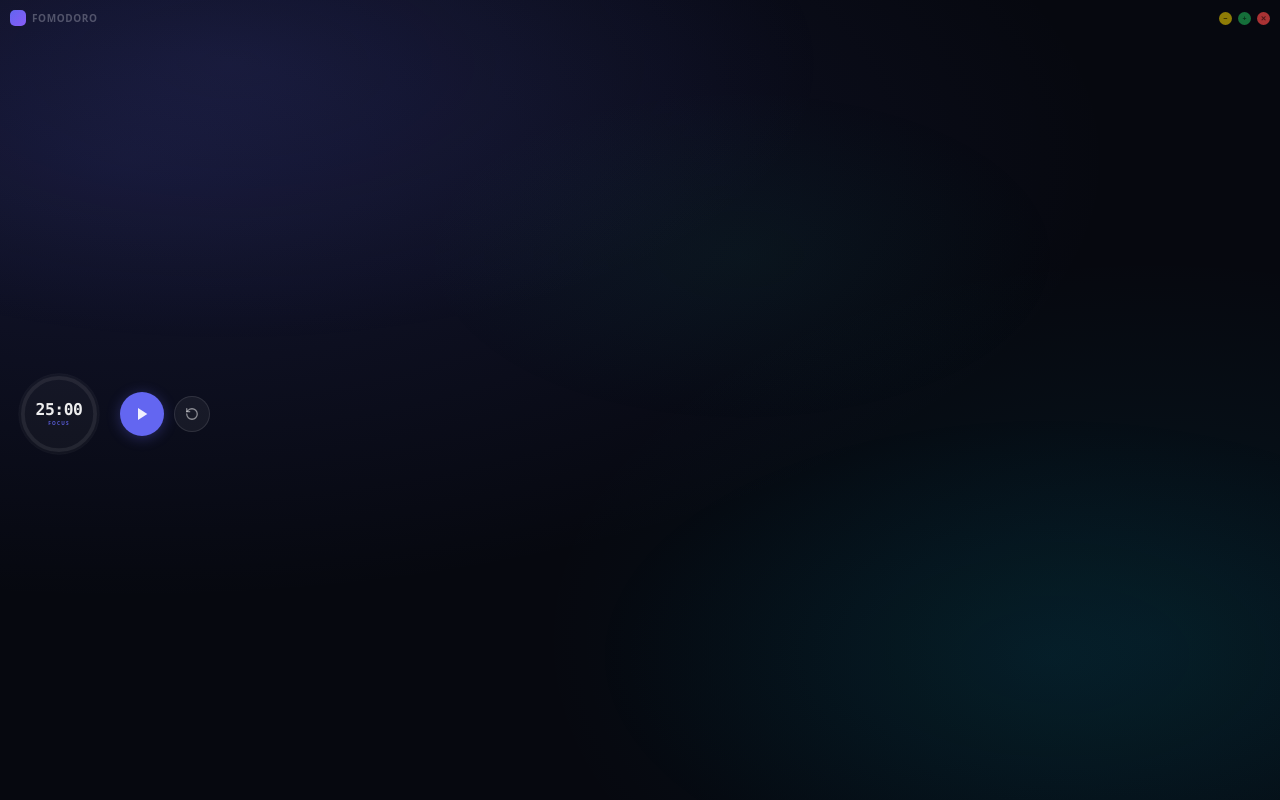
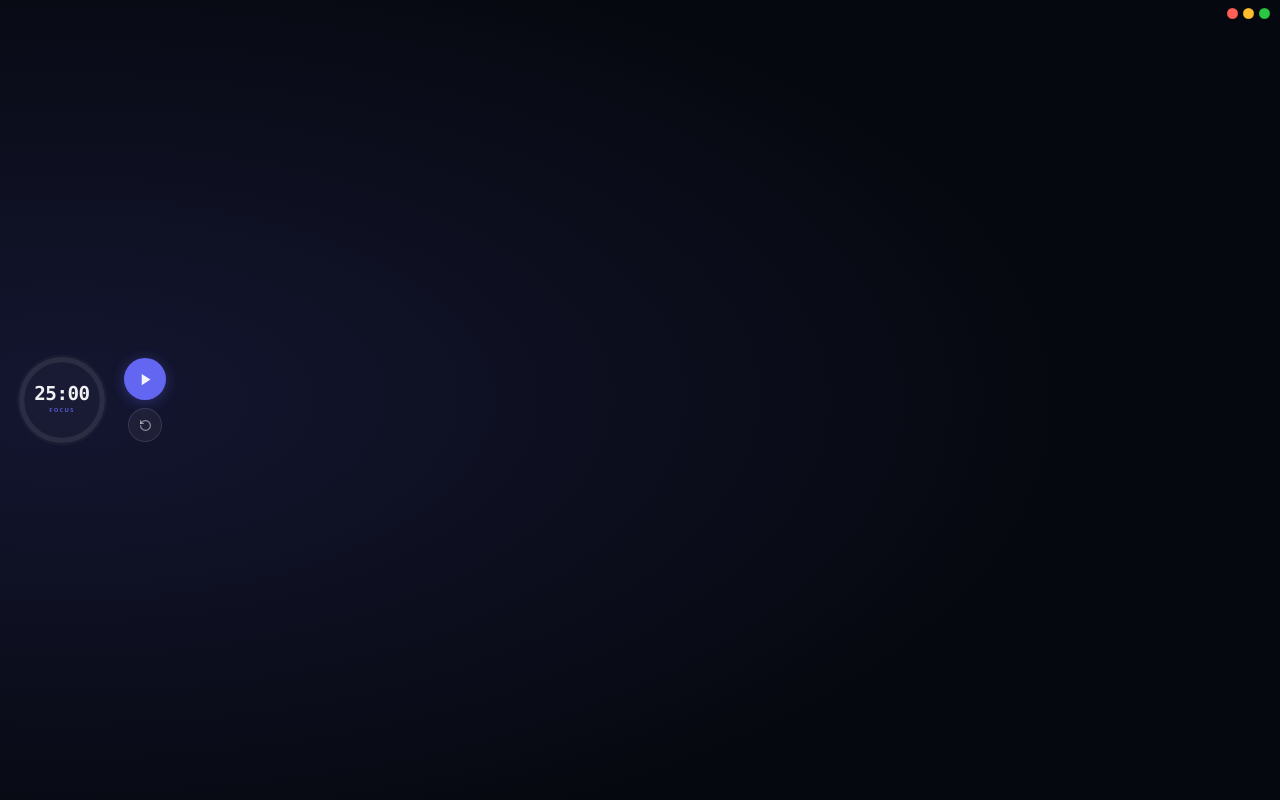
Before and after one commit to lakshy1/03-fomodoro, a Next.js app: page /timer in a window 1280 px wide. Built offline with nearby package versions, Linux system fonts and the light colour scheme.

Commit message:
Changes in PIP Mode

```diff
--- a/app/components/PomodoroTimer.tsx
+++ b/app/components/PomodoroTimer.tsx
@@ -10,7 +10,7 @@ const MODE_META = {
   long:  { label: "Long Break",  color: "#06b6d4", bg: "var(--cyan-dim)",    border: "var(--cyan-border)"    },
 } as const;
 
-type Mode = keyof typeof MODE_META;
+export type Mode = keyof typeof MODE_META;
 
 const RADIUS       = 110;
 const CIRCUMFERENCE = 2 * Math.PI * RADIUS;
@@ -25,44 +25,48 @@ function pad(n: number) { return n.toString().padStart(2, "0"); }
    PipTimerContent — rendered inside the Document PiP window.
    Icon-only buttons, fully responsive via vmin/vh/vw units.
 ───────────────────────────────────────────────────────────── */
-function MacDot({
-  bg, hoverBg, symbol, title, onClick,
-}: {
-  bg: string; hoverBg: string; symbol: string; title: string; onClick: () => void;
-}) {
-  const [hovered, setHovered] = useState(false);
+/* Shared mac dot + pip body used by both Document PiP and the /timer fallback page */
+function MacDots({ onClose, onMin, onMax }: { onClose: () => void; onMin: () => void; onMax: () => void }) {
+  const [hov, setHov] = useState<number>(-1);
+  const dots = [
+    { bg: "#ff5f57", hov: "#ff3b30", sym: "×", fn: onClose },
+    { bg: "#ffbd2e", hov: "#ff9500", sym: "−", fn: onMin  },
+    { bg: "#28c840", hov: "#34c759", sym: "↗", fn: onMax  },
+  ];
   return (
+    <div style={{ display: "flex", gap: 5, alignItems: "center" }}>
+      {dots.map((d, i) => (
         <button
-      onClick={onClick}
-      title={title}
-      onMouseEnter={() => setHovered(true)}
-      onMouseLeave={() => setHovered(false)}
+          key={i}
+          onClick={d.fn}
+          onMouseEnter={() => setHov(i)}
+          onMouseLeave={() => setHov(-1)}
           style={{
             width: 11, height: 11, borderRadius: "50%",
-        border: "none", padding: 0, cursor: "pointer",
-        background: hovered ? hoverBg : bg,
+            border: "none", padding: 0, cursor: "pointer", flexShrink: 0,
+            background: hov === i ? d.hov : d.bg,
             display: "flex", alignItems: "center", justifyContent: "center",
-        flexShrink: 0,
-        transition: "background 0.12s ease",
             fontSize: 7, fontWeight: 900, lineHeight: 1,
-        color: "rgba(0,0,0,0.6)",
+            color: "rgba(0,0,0,0.55)",
+            transition: "background 0.1s ease",
+            boxShadow: "inset 0 0 0 0.5px rgba(0,0,0,0.18)",
           }}
         >
-      {hovered ? symbol : null}
+          {hov === i ? d.sym : null}
         </button>
+      ))}
+    </div>
   );
 }
 
-function PipTimerContent() {
-  const { state, toggle, reset } = usePomodoroStore();
-  const { mode, timeLeft, running, settings } = state;
-
-  const duration = useMemo(() => {
-    if (mode === "short") return settings.shortBreakMinutes * 60;
-    if (mode === "long")  return settings.longBreakMinutes  * 60;
-    return settings.focusMinutes * 60;
-  }, [mode, settings]);
-
+export function PipBody({
+  timeLeft, running, mode, duration, toggle, reset,
+  onClose, onMin, onMax,
+}: {
+  timeLeft: number; running: boolean; mode: Mode; duration: number;
+  toggle: () => void; reset: () => void;
+  onClose: () => void; onMin: () => void; onMax: () => void;
+}) {
   const dashOffset = PIP_CIRCUM * (1 - (duration > 0 ? 1 - timeLeft / duration : 0));
   const mins = pad(Math.floor(timeLeft / 60));
   const secs = pad(timeLeft % 60);
@@ -73,9 +77,11 @@ function PipTimerContent() {
     <div
       style={{
         width: "100vw", height: "100vh",
-        display: "flex", flexDirection: "column",
+        position: "relative",
+        display: "flex", alignItems: "center",
+        gap: 14, padding: "0 12px 0 14px",
         background:
-          "radial-gradient(ellipse 140% 100% at 10% 20%, rgba(99,102,241,0.14), transparent 55%)," +
+          "radial-gradient(ellipse 160% 120% at 5% 50%, rgba(99,102,241,0.15), transparent 50%)," +
           "#06080f",
         boxSizing: "border-box",
         overflow: "hidden",
@@ -83,67 +89,30 @@ function PipTimerContent() {
         WebkitFontSmoothing: "antialiased",
       } as React.CSSProperties}
     >
-      {/* ── Mac traffic-light bar ── */}
-      <div
-        style={{
-          height: 22, flexShrink: 0,
-          display: "flex", alignItems: "center",
-          padding: "0 10px", gap: 6,
-          borderBottom: "1px solid rgba(255,255,255,0.05)",
-        }}
-      >
-        <MacDot
-          bg="rgba(239,68,68,0.75)" hoverBg="#ef4444"
-          symbol="×" title="Close"
-          onClick={() => window.close()}
-        />
-        <MacDot
-          bg="rgba(245,158,11,0.70)" hoverBg="#f59e0b"
-          symbol="−" title="Minimise"
-          onClick={() => { try { window.resizeTo(window.outerWidth, 22); } catch {} }}
-        />
-        <MacDot
-          bg="rgba(34,197,94,0.65)" hoverBg="#22c55e"
-          symbol="↗" title="Switch to app"
-          onClick={() => { try { (window.opener as Window | null)?.focus(); } catch {} window.close(); }}
-        />
-        <span
-          style={{
-            flex: 1, textAlign: "center",
-            fontSize: 9, fontWeight: 600,
-            color: "rgba(255,255,255,0.22)",
-            letterSpacing: "0.08em", textTransform: "uppercase",
-            pointerEvents: "none", userSelect: "none",
-          }}
-        >
-          FomoDoro
-        </span>
+      {/* Mac dots — absolute top-right */}
+      <div style={{ position: "absolute", top: 8, right: 10, zIndex: 10 }}>
+        <MacDots onClose={onClose} onMin={onMin} onMax={onMax} />
       </div>
 
-      {/* ── Ring + buttons row ── */}
-      <div
-        style={{
-          flex: 1, minHeight: 0,
-          display: "flex", alignItems: "center",
-          gap: 14, padding: "0 16px",
-        }}
-      >
-        {/* Ring */}
-        <div style={{ flexShrink: 0, width: 76, height: 76 }}>
+      {/* ── Ring — big ── */}
+      <div style={{ flexShrink: 0, width: 96, height: 96 }}>
         <svg
           width="100%" height="100%"
           viewBox="0 0 100 100"
           style={{
             overflow: "visible",
-              filter: running ? `drop-shadow(0 0 7px ${color}55)` : "none",
+            filter: running ? `drop-shadow(0 0 9px ${color}66)` : "none",
             transition: "filter 0.5s ease",
           }}
         >
-            <circle cx="50" cy="50" r="47" fill="rgba(255,255,255,0.03)" stroke="rgba(255,255,255,0.05)" strokeWidth="0.5"/>
-            <circle cx="50" cy="50" r={PIP_R} fill="none" stroke="rgba(255,255,255,0.07)" strokeWidth="5"/>
+          {/* Glass fill */}
+          <circle cx="50" cy="50" r="47" fill="rgba(255,255,255,0.025)" stroke="rgba(255,255,255,0.04)" strokeWidth="0.5"/>
+          {/* Track */}
+          <circle cx="50" cy="50" r={PIP_R} fill="none" stroke="rgba(255,255,255,0.08)" strokeWidth="5.5"/>
+          {/* Arc */}
           <circle
             cx="50" cy="50" r={PIP_R}
-              fill="none" stroke={color} strokeWidth="5" strokeLinecap="round"
+            fill="none" stroke={color} strokeWidth="5.5" strokeLinecap="round"
             strokeDasharray={PIP_CIRCUM} strokeDashoffset={dashOffset}
             style={{
               transform: "rotate(-90deg)",
@@ -152,77 +121,98 @@ function PipTimerContent() {
               transition: "stroke-dashoffset 0.85s ease, stroke 0.4s ease",
             }}
           />
+          {/* Time */}
           <text
             x="50" y="45" textAnchor="middle" dominantBaseline="middle"
-              fill="rgba(255,255,255,0.93)" fontSize="20" fontWeight="700"
+            fill="rgba(255,255,255,0.94)" fontSize="20" fontWeight="700"
             fontFamily="ui-monospace,'SF Mono',Consolas,monospace" letterSpacing="-0.5"
           >
             {mins}:{secs}
           </text>
+          {/* Mode label */}
           <text
             x="50" y="63" textAnchor="middle"
-              fill={color} fontSize="6" fontWeight="600" letterSpacing="1.2" opacity="0.9"
+            fill={color} fontSize="6" fontWeight="600" letterSpacing="1.4" opacity="0.85"
           >
             {modeShort}
           </text>
         </svg>
       </div>
 
-        {/* Buttons */}
-        <div style={{ display: "flex", alignItems: "center", gap: 9 }}>
+      {/* ── Vertical icon buttons ── */}
+      <div style={{ display: "flex", flexDirection: "column", alignItems: "center", gap: 8 }}>
+        {/* Play / Pause */}
         <button
           onClick={toggle}
           style={{
-              width: 40, height: 40, borderRadius: "50%",
-              background: running ? "rgba(99,102,241,0.22)" : color,
-              border: `1.5px solid ${running ? "rgba(99,102,241,0.4)" : "transparent"}`,
+            width: 42, height: 42, borderRadius: "50%", padding: 0,
+            background: running ? "rgba(99,102,241,0.20)" : color,
+            border: `1.5px solid ${running ? "rgba(99,102,241,0.38)" : "transparent"}`,
             display: "flex", alignItems: "center", justifyContent: "center",
-              cursor: "pointer",
-              boxShadow: running ? "none" : `0 2px 12px ${color}55`,
+            cursor: "pointer", flexShrink: 0,
+            boxShadow: running ? "none" : `0 2px 14px ${color}55`,
             transition: "all 0.18s ease",
-              padding: 0, flexShrink: 0,
           }}
         >
           {running ? (
-              <svg width="14" height="14" viewBox="0 0 24 24" fill="rgba(255,255,255,0.9)">
+            <svg width="15" height="15" viewBox="0 0 24 24" fill="rgba(255,255,255,0.92)">
               <rect x="6" y="4" width="4" height="16" rx="1"/>
               <rect x="14" y="4" width="4" height="16" rx="1"/>
             </svg>
           ) : (
-              <svg width="14" height="14" viewBox="0 0 24 24" fill="rgba(255,255,255,0.9)">
+            <svg width="15" height="15" viewBox="0 0 24 24" fill="rgba(255,255,255,0.92)">
               <polygon points="6,3 20,12 6,21"/>
             </svg>
           )}
         </button>
 
+        {/* Reset */}
         <button
           onClick={reset}
           style={{
-              width: 32, height: 32, borderRadius: "50%",
+            width: 34, height: 34, borderRadius: "50%", padding: 0,
             background: "rgba(255,255,255,0.05)",
             border: "1.5px solid rgba(255,255,255,0.10)",
             display: "flex", alignItems: "center", justifyContent: "center",
-              cursor: "pointer",
+            cursor: "pointer", flexShrink: 0,
             transition: "all 0.18s ease",
-              padding: 0, flexShrink: 0,
           }}
           onMouseEnter={e => {
             (e.currentTarget as HTMLElement).style.background = "rgba(255,255,255,0.10)";
-              (e.currentTarget as HTMLElement).style.borderColor = "rgba(255,255,255,0.18)";
+            (e.currentTarget as HTMLElement).style.borderColor = "rgba(255,255,255,0.20)";
           }}
           onMouseLeave={e => {
             (e.currentTarget as HTMLElement).style.background = "rgba(255,255,255,0.05)";
             (e.currentTarget as HTMLElement).style.borderColor = "rgba(255,255,255,0.10)";
           }}
         >
-            <svg width="13" height="13" viewBox="0 0 24 24" fill="none" stroke="rgba(255,255,255,0.5)" strokeWidth="2.2" strokeLinecap="round" strokeLinejoin="round">
+          <svg width="13" height="13" viewBox="0 0 24 24" fill="none" stroke="rgba(255,255,255,0.50)" strokeWidth="2.2" strokeLinecap="round" strokeLinejoin="round">
             <path d="M3 12a9 9 0 1 0 9-9 9.75 9.75 0 0 0-6.74 2.74L3 8"/>
             <path d="M3 3v5h5"/>
           </svg>
         </button>
       </div>
     </div>
-    </div>
+  );
+}
+
+function PipTimerContent() {
+  const { state, toggle, reset } = usePomodoroStore();
+  const { mode, timeLeft, running, settings } = state;
+  const duration = useMemo(() => {
+    if (mode === "short") return settings.shortBreakMinutes * 60;
+    if (mode === "long")  return settings.longBreakMinutes  * 60;
+    return settings.focusMinutes * 60;
+  }, [mode, settings]);
+
+  return (
+    <PipBody
+      timeLeft={timeLeft} running={running} mode={mode} duration={duration}
+      toggle={toggle} reset={reset}
+      onClose={() => window.close()}
+      onMin={() => { try { window.resizeTo(window.outerWidth, 30); } catch {} }}
+      onMax={() => { try { (window.opener as Window | null)?.focus(); } catch {} window.close(); }}
+    />
   );
 }
 
@@ -342,7 +332,7 @@ export default function PomodoroTimer({
         try {
           const pipWin: Window = await (
             window as unknown as { documentPictureInPicture: { requestWindow: (o: object) => Promise<Window> } }
-          ).documentPictureInPicture.requestWindow({ width: 290, height: 120 });
+          ).documentPictureInPicture.requestWindow({ width: 230, height: 116 });
 
           // Inject reset CSS — kill all scrollbars and overflow
           const style = pipWin.document.createElement("style");
@@ -370,7 +360,7 @@ export default function PomodoroTimer({
         popupRef.current = window.open(
           "/timer",
           "fomodoro-timer",
-          "width=290,height=154,resizable=yes,scrollbars=no,location=no,toolbar=no,menubar=no,status=no"
+          "width=230,height=170,resizable=yes,scrollbars=no,location=no,toolbar=no,menubar=no,status=no"
         );
       }
     };
--- a/app/timer/page.tsx
+++ b/app/timer/page.tsx
@@ -2,53 +2,7 @@
 
 import { useMemo } from "react";
 import { usePomodoroStore } from "../components/usePomodoroStore";
-
-const RADIUS = 42;
-const CIRCUMFERENCE = 2 * Math.PI * RADIUS;
-
-const MODE = {
-  focus: { label: "FOCUS",       color: "#6366f1" },
-  short: { label: "SHORT BREAK", color: "#10b981" },
-  long:  { label: "LONG BREAK",  color: "#06b6d4" },
-} as const;
-
-function WinBtn({
-  onClick,
-  bg,
-  hoverBg,
-  title,
-  children,
-}: {
-  onClick: () => void;
-  bg: string;
-  hoverBg: string;
-  title: string;
-  children: React.ReactNode;
-}) {
-  return (
-    <button
-      onClick={onClick}
-      title={title}
-      onMouseEnter={e => { (e.currentTarget as HTMLElement).style.background = hoverBg; }}
-      onMouseLeave={e => { (e.currentTarget as HTMLElement).style.background = bg; }}
-      style={{
-        width: 13, height: 13,
-        borderRadius: "50%",
-        border: "none",
-        background: bg,
-        cursor: "pointer",
-        display: "flex", alignItems: "center", justifyContent: "center",
-        fontSize: 7, color: "rgba(0,0,0,0.55)", fontWeight: 800,
-        padding: 0,
-        transition: "background 0.15s ease",
-        lineHeight: 1,
-        flexShrink: 0,
-      }}
-    >
-      {children}
-    </button>
-  );
-}
+import { PipBody } from "../components/PomodoroTimer";
 
 export default function TimerPopupPage() {
   const { state, toggle, reset } = usePomodoroStore();
@@ -60,208 +14,20 @@ export default function TimerPopupPage() {
     return settings.focusMinutes * 60;
   }, [mode, settings]);
 
-  const progress   = duration > 0 ? 1 - timeLeft / duration : 0;
-  const dashOffset = CIRCUMFERENCE * (1 - progress);
-  const mins = String(Math.floor(timeLeft / 60)).padStart(2, "0");
-  const secs = String(timeLeft % 60).padStart(2, "0");
-  const { label, color } = MODE[mode];
-
-  const handleMaximize = () => {
-    if (typeof window === "undefined") return;
-    if (window.outerWidth >= screen.availWidth - 20) {
-      window.resizeTo(460, 210);
-    } else {
-      window.moveTo(0, 0);
-      window.resizeTo(screen.availWidth, screen.availHeight);
-    }
-  };
-
-  const handleMinimize = () => {
-    if (typeof window === "undefined") return;
-    window.resizeTo(window.outerWidth, 36);
-  };
-
   return (
-    <div
-      style={{
-        width: "100vw",
-        height: "100vh",
-        display: "flex",
-        flexDirection: "column",
-        background:
-          "radial-gradient(ellipse 140% 100% at 10% 20%, rgba(99,102,241,0.14), transparent 55%)," +
-          "radial-gradient(ellipse 80% 80% at 90% 80%, rgba(6,182,212,0.08), transparent 60%)," +
-          "#06080f",
-        overflow: "hidden",
-        fontFamily: "system-ui, -apple-system, sans-serif",
-        WebkitFontSmoothing: "antialiased",
-      } as React.CSSProperties}
-    >
-      {/* ── Custom title bar ── */}
-      <div
-        style={{
-          height: "min(36px, 16vh)",
-          flexShrink: 0,
-          display: "flex",
-          alignItems: "center",
-          padding: "0 10px",
-          cursor: "default",
-          // @ts-expect-error webkit drag region
-          WebkitAppRegion: "drag",
-        }}
-      >
-        {/* Brand */}
-        <div style={{ flex: 1, display: "flex", alignItems: "center", gap: 6 }}>
-          <div
-            style={{
-              width: 16, height: 16,
-              borderRadius: 5,
-              background: "linear-gradient(135deg,#6366f1,#8b5cf6)",
-              flexShrink: 0,
-            }}
-          />
-          <span
-            style={{
-              fontSize: "min(10px, 4.5vh)",
-              fontWeight: 700,
-              color: "rgba(255,255,255,0.28)",
-              letterSpacing: "0.06em",
-              textTransform: "uppercase" as const,
-            }}
-          >
-            FomoDoro
-          </span>
-        </div>
-
-        {/* Window controls */}
-        <div
-          style={{
-            display: "flex",
-            gap: 6,
-            alignItems: "center",
-            // @ts-expect-error webkit no-drag
-            WebkitAppRegion: "no-drag",
-          }}
-        >
-          <WinBtn onClick={handleMinimize} bg="rgba(255,220,0,0.55)" hoverBg="rgba(255,180,0,0.85)" title="Minimise">
-            −
-          </WinBtn>
-          <WinBtn onClick={handleMaximize} bg="rgba(34,197,94,0.55)" hoverBg="rgba(22,163,74,0.85)" title="Maximise">
-            +
-          </WinBtn>
-          <WinBtn onClick={() => window.close()} bg="rgba(239,68,68,0.70)" hoverBg="rgba(220,38,38,0.95)" title="Close">
-            ✕
-          </WinBtn>
-        </div>
-      </div>
-
-      {/* ── Main content: ring left, buttons right ── */}
-      <div
-        style={{
-          flex: 1,
-          minHeight: 0,
-          display: "flex",
-          alignItems: "center",
-          gap: 18,
-          padding: "0 16px 8px",
-          overflow: "hidden",
-        }}
-      >
-        {/* ── Ring dial ── */}
-        <div style={{ flexShrink: 0, width: 86, height: 86 }}>
-          <svg
-            width="100%"
-            height="100%"
-            viewBox="0 0 100 100"
-            style={{
-              filter: running ? `drop-shadow(0 0 8px ${color}55)` : "none",
-              transition: "filter 0.6s ease",
-              overflow: "visible",
-            }}
-          >
-            <circle cx="50" cy="50" r="47" fill="rgba(255,255,255,0.032)" stroke="rgba(255,255,255,0.055)" strokeWidth="0.5"/>
-            <circle cx="50" cy="50" r={RADIUS} fill="none" stroke="rgba(255,255,255,0.07)" strokeWidth="4.5"/>
-            <circle
-              cx="50" cy="50" r={RADIUS}
-              fill="none" stroke={color} strokeWidth="4.5" strokeLinecap="round"
-              strokeDasharray={CIRCUMFERENCE} strokeDashoffset={dashOffset}
-              style={{
-                transform: "rotate(-90deg)",
-                transformBox: "fill-box",
-                transformOrigin: "center",
-                transition: "stroke-dashoffset 0.85s ease, stroke 0.4s ease",
-              }}
-            />
-            <text x="50" y="46" textAnchor="middle" dominantBaseline="middle"
-              fill="rgba(255,255,255,0.93)" fontSize="19" fontWeight="700"
-              fontFamily="ui-monospace,'SF Mono',Consolas,monospace" letterSpacing="-0.5">
-              {mins}:{secs}
-            </text>
-            <text x="50" y="63" textAnchor="middle"
-              fill={color} fontSize="5.5" fontWeight="600" letterSpacing="1.4" fontFamily="system-ui,sans-serif" opacity="0.9">
-              {label}
-            </text>
-          </svg>
-        </div>
-
-        {/* ── Action buttons — two circles side by side ── */}
-        <div style={{ display: "flex", alignItems: "center", gap: 10 }}>
-          {/* Play / Pause */}
-          <button
-            onClick={toggle}
-            style={{
-              width: 44, height: 44, borderRadius: "50%",
-              background: running ? "rgba(99,102,241,0.22)" : color,
-              border: `1.5px solid ${running ? "rgba(99,102,241,0.4)" : "transparent"}`,
-              display: "flex", alignItems: "center", justifyContent: "center",
-              cursor: "pointer",
-              boxShadow: running ? "none" : `0 2px 14px ${color}55`,
-              transition: "all 0.18s ease",
-              padding: 0, flexShrink: 0,
-            }}
-          >
-            {running ? (
-              <svg width="16" height="16" viewBox="0 0 24 24" fill="rgba(255,255,255,0.9)">
-                <rect x="6" y="4" width="4" height="16" rx="1"/>
-                <rect x="14" y="4" width="4" height="16" rx="1"/>
-              </svg>
-            ) : (
-              <svg width="16" height="16" viewBox="0 0 24 24" fill="rgba(255,255,255,0.9)">
-                <polygon points="6,3 20,12 6,21"/>
-              </svg>
-            )}
-          </button>
-
-          {/* Reset */}
-          <button
-            onClick={reset}
-            style={{
-              width: 36, height: 36, borderRadius: "50%",
-              background: "rgba(255,255,255,0.05)",
-              border: "1.5px solid rgba(255,255,255,0.10)",
-              display: "flex", alignItems: "center", justifyContent: "center",
-              cursor: "pointer",
-              transition: "all 0.18s ease",
-              padding: 0, flexShrink: 0,
-            }}
-            onMouseEnter={e => {
-              const el = e.currentTarget as HTMLElement;
-              el.style.background = "rgba(255,255,255,0.10)";
-              el.style.borderColor = "rgba(255,255,255,0.18)";
-            }}
-            onMouseLeave={e => {
-              const el = e.currentTarget as HTMLElement;
-              el.style.background = "rgba(255,255,255,0.05)";
-              el.style.borderColor = "rgba(255,255,255,0.10)";
-            }}
-          >
-            <svg width="14" height="14" viewBox="0 0 24 24" fill="none" stroke="rgba(255,255,255,0.5)" strokeWidth="2.2" strokeLinecap="round" strokeLinejoin="round">
-              <path d="M3 12a9 9 0 1 0 9-9 9.75 9.75 0 0 0-6.74 2.74L3 8"/>
-              <path d="M3 3v5h5"/>
-            </svg>
-          </button>
-        </div>
-      </div>
-    </div>
+    <PipBody
+      timeLeft={timeLeft}
+      running={running}
+      mode={mode}
+      duration={duration}
+      toggle={toggle}
+      reset={reset}
+      onClose={() => window.close()}
+      onMin={() => { try { window.resizeTo(window.outerWidth, 30); } catch {} }}
+      onMax={() => {
+        try { (window.opener as Window | null)?.focus(); } catch {}
+        window.close();
+      }}
+    />
   );
 }
```
Lines whose indentation alone changed are shown as unchanged.
